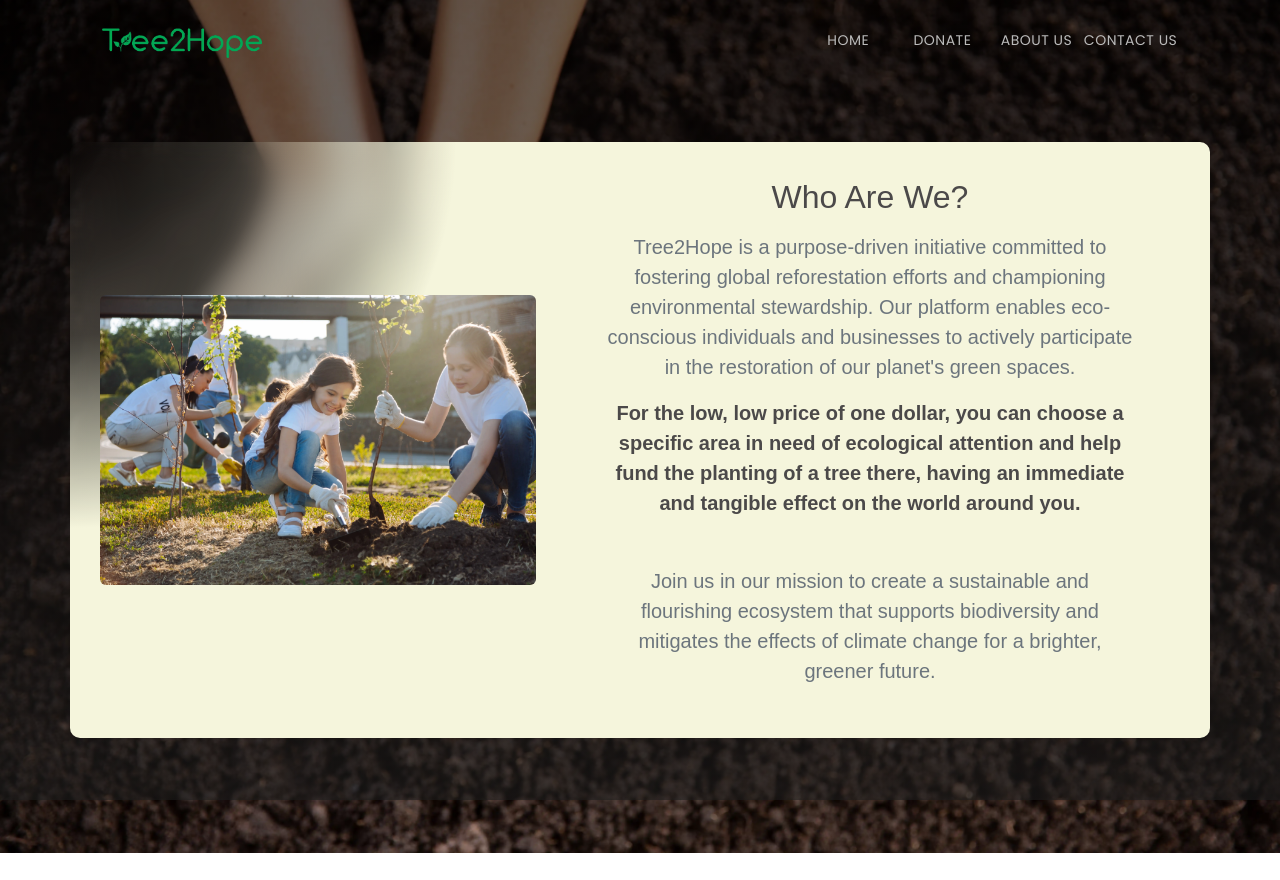
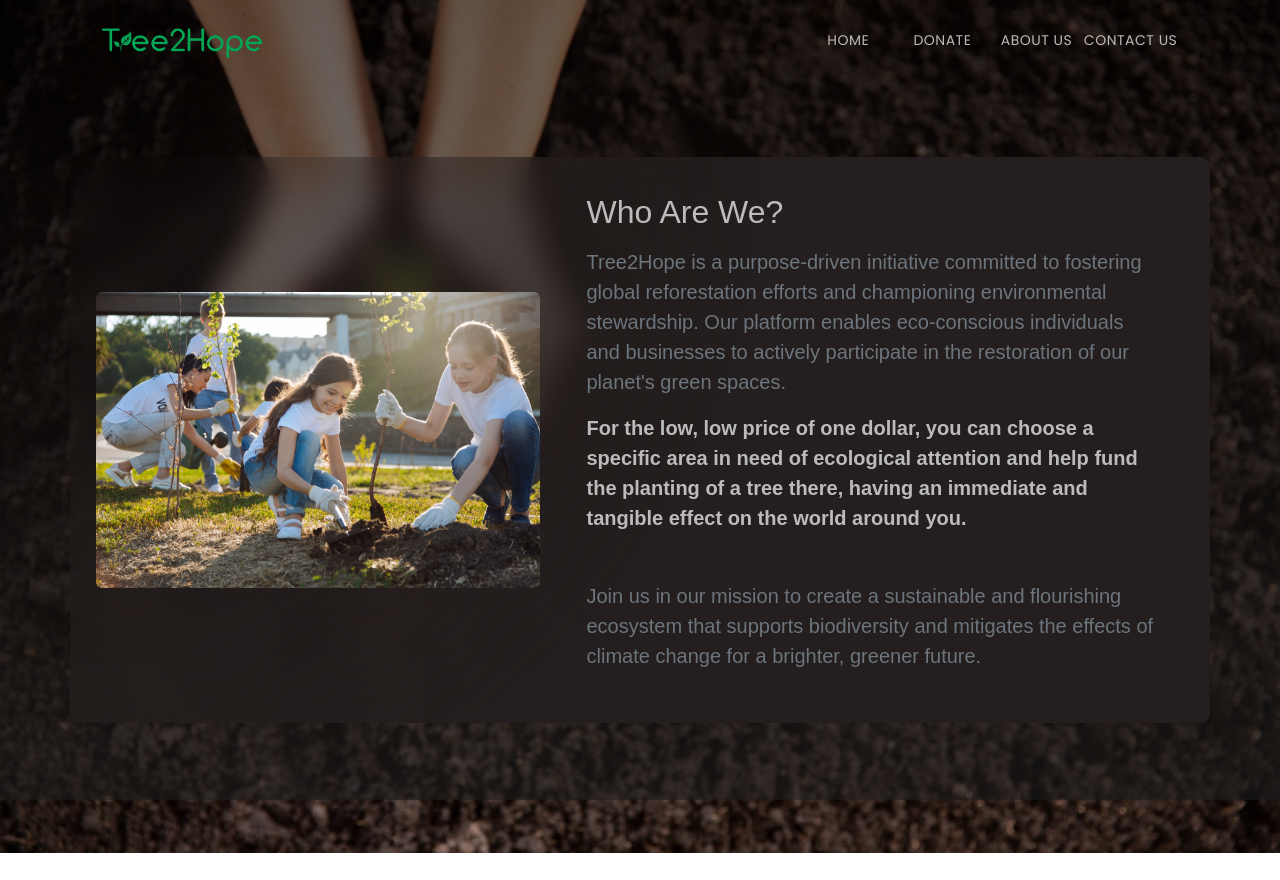
Before and after one commit to Virtual4087/Tree2Hope, a plain HTML site: page about.html in a window 1280 px wide. Drawn offline with nearby package versions, Linux system fonts and the light colour scheme; a web font is replaced by a local one.

Commit message:
Darken background of About block

```diff
--- a/assets/css/style.css
+++ b/assets/css/style.css
@@ -868,18 +868,29 @@ nav .nav_buttons {
   /* Radial gradient background */
   background: radial-gradient(
     circle at top left,
-    /* Fully transparent at top-left corner */ rgba(245, 245, 220, 0) 0%,
-    /* Slight transparency moving away */ rgba(245, 245, 220, 0.2) 15%,
-    /* Fully opaque */ rgba(245, 245, 220, 1) 30%
+    /* Fully transparent at top-left corner */ rgba(36, 30, 30, 0) 0%,
+    rgba(36, 30, 30, 0.2) 15%,
+    rgba(36, 30, 30, 0.45) 30%,
+    /* Fully opaque */ rgba(36, 30, 30, 1) 55%,
+    rgba(36, 30, 30, 1) 100%
   );
 
   /* Blur effect */
   backdrop-filter: blur(15px);
 }
 
-/* Ensure the background is visible through child elements */
 .about-container div {
+  text-align: left;
+  /* Ensure the background is visible */
   background-color: transparent;
+  color: rgb(187, 187, 187);
+  font-weight: 300;
+  padding-left: 0.5rem;
+  padding-right: 0.5rem;
+}
+
+.about-container p:nth-of-type(2) {
+  font-weight: 600;
 }
 
 /* You can further style the .content-box class as needed */
```
